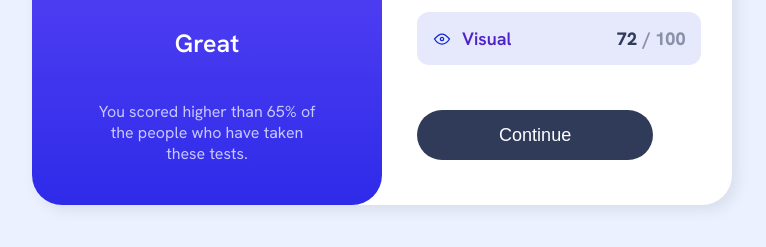
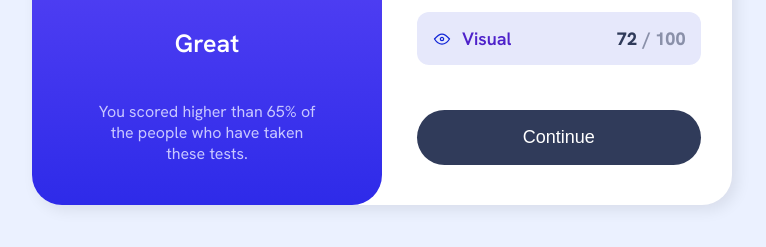
Before and after one commit to shena9y/Results-Summary-Component, a plain HTML site: page index.html in a window 1280 px wide. Shown: the part 445-692 px from the top of the page, without its empty margins (258-1024 px from the left). Drawn offline with Linux system fonts and the light colour scheme.

Commit message:
Update main.css

```diff
--- a/main.css
+++ b/main.css
@@ -150,9 +150,9 @@ body {
   border-radius: 12px;
 }
 .container .right button {
-  width: 75%;
+  width: 90%;
     border: none;
-  height: 50px;
+    height: 55px;
     border-radius: 30px;
     color: white;
     font-size: 18px;
```
Lines whose indentation alone changed are shown as unchanged.
